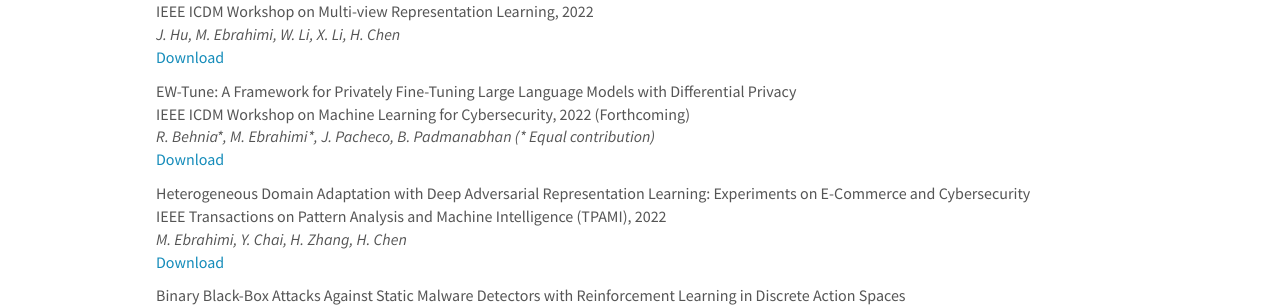
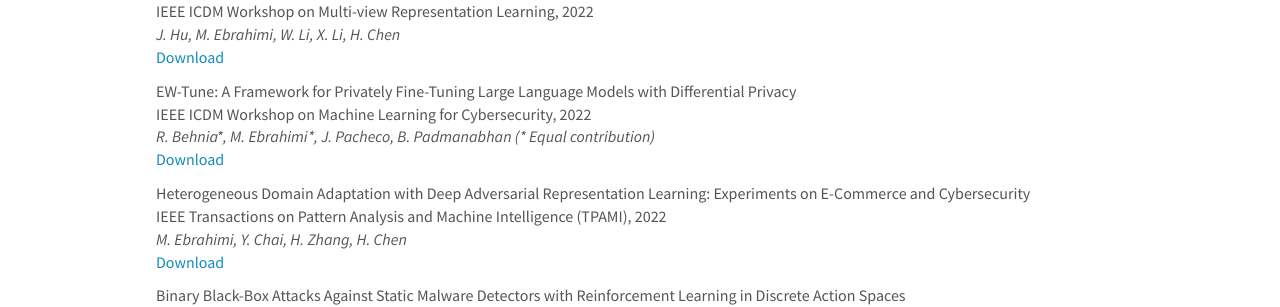
Before and after one commit to star-ailab/star-ailab.github.io, a Jekyll site: the page built from _pages/publications.md, in a window 1280 px wide and 1252 px high. Shown: the part 307-614 px from the top of the window. Built offline with Jekyll 4.4.1, drawn with Linux system fonts in a browser that asks for light colours; nearby versions of some CDN libraries.

Commit message:
Update publist.yml

```diff
--- a/_data/publist.yml
+++ b/_data/publist.yml
@@ -18,7 +18,7 @@
 
 - title: "EW-Tune: A Framework for Privately Fine-Tuning Large Language Models with Differential Privacy"
   image: imageaward_edited.png
-  description: IEEE ICDM Workshop on Machine Learning for Cybersecurity, 2022 (Forthcoming)
+  description: IEEE ICDM Workshop on Machine Learning for Cybersecurity, 2022
   authors: R. Behnia\*, M. Ebrahimi\*, J. Pacheco, B. Padmanabhan (* Equal contribution)
   link:
     url: https://arxiv.org/pdf/2210.15042.pdf
```
